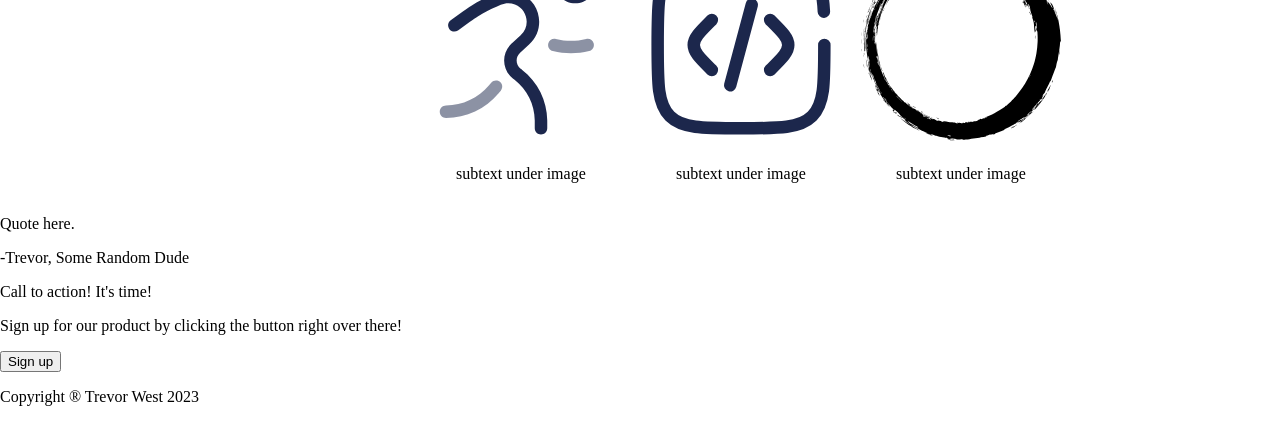
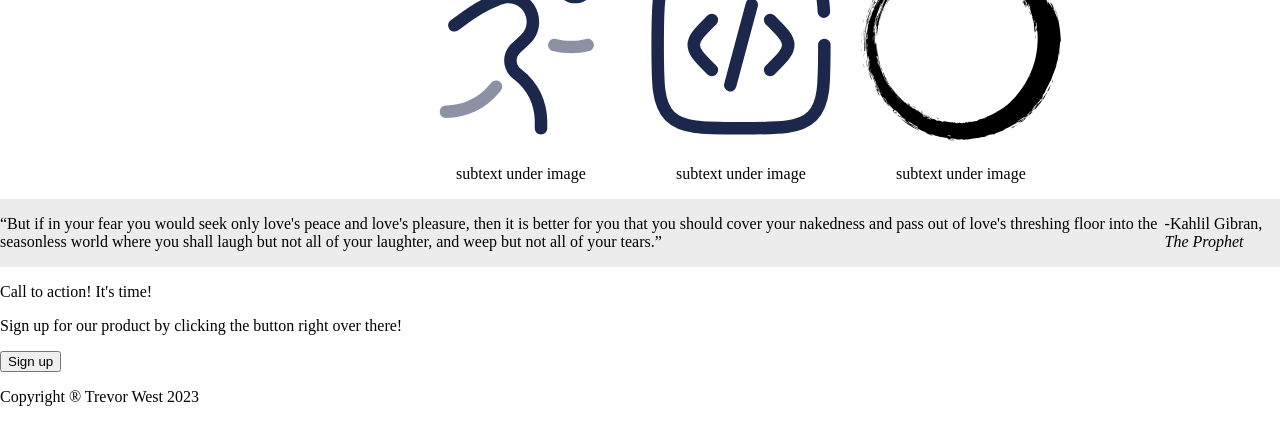
Before and after one commit to trevor-west/landing-page, a plain HTML site: page index.html in a window 1280 px wide. Shown: the part 622-1044 px from the top of the page. Drawn offline with Linux system fonts and the light colour scheme.

Commit message:
Add quote text and .quote rule

```diff
--- a/index.html
+++ b/index.html
@@ -51,8 +51,8 @@
       </div>
 
       <div class="quote">
-        <p>Quote here.</p>
-        <p class="bold-para">-Trevor, Some Random Dude</p>
+        <p>“But if in your fear you would seek only love's peace and love's pleasure, then it is better for you that you should cover your nakedness and pass out of love's threshing floor into the seasonless world where you shall laugh but not all of your laughter, and weep but not all of your tears.”</p>
+        <p class="bold-para">-Kahlil Gibran, <em>The Prophet</em></p>
       </div>
 
       <div class="cta">
--- a/style.css
+++ b/style.css
@@ -74,3 +74,9 @@ ul {
   height: 200px;
   width: 200px;
 }
+
+.quote {
+  background-color: rgb(236, 236, 236);
+  display: flex;
+  justify-content: center;
+}
```
